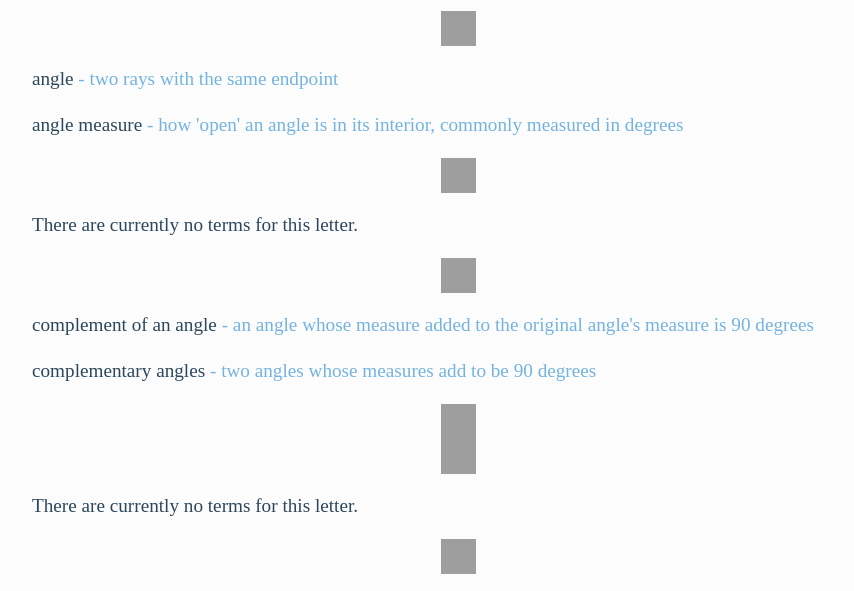
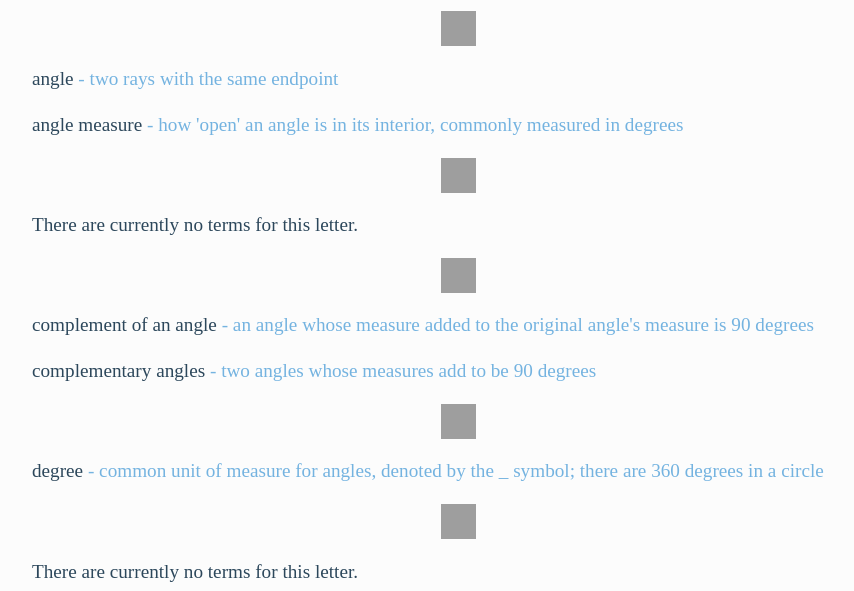
Before and after one commit to AbigailPape/AbigailPape.github.io, a plain HTML site: page glossary/index.html in a window 1280 px wide. Shown: the part 189-780 px from the top of the page, without its empty margins (182-1036 px from the left). Drawn offline with Linux system fonts and the light colour scheme; grey boxes are pictures that could not be loaded.

Commit message:
Update index.html
degree definition part 1

```diff
--- a/glossary/index.html
+++ b/glossary/index.html
@@ -31,6 +31,7 @@
 		<p><span style="color: #2c475b">complementary angles</span> - two angles whose measures add to be 90 degrees</p>
 
 		<img src="https://upload.wikimedia.org/wikipedia/commons/6/68/Blue_square_D.PNG" alt="D">
+		<p><span style="color: #2c475b">degree</span> - common unit of measure for angles, denoted by the _ symbol; there are 360 degrees in a circle</p>
 
 		<img src="https://upload.wikimedia.org/wikipedia/commons/9/93/Blue_square_E.PNG" alt="E">
 		<p><span style="color: #2c475b">There are currently no terms for this letter.</span></p>
```
